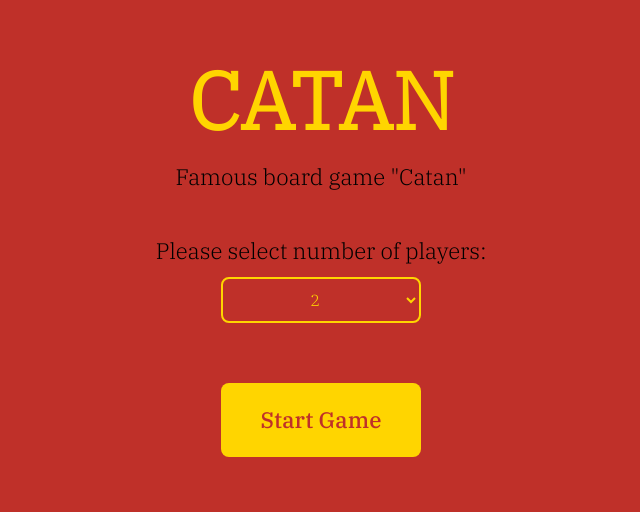
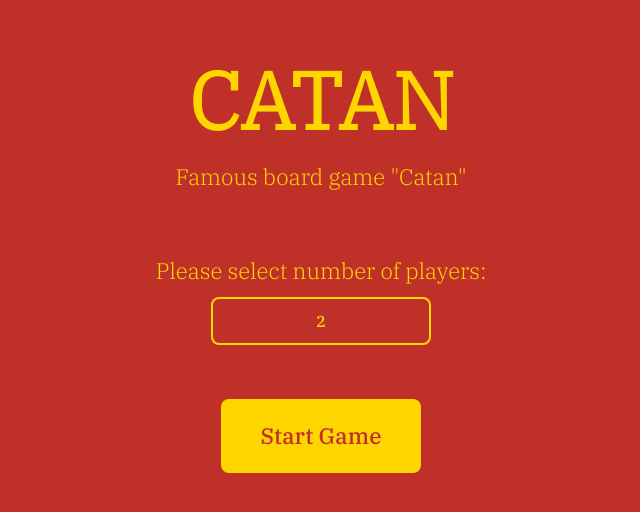
Before and after one commit to jmarsic/catan-board-game, a React (Vite) app: page / in a window 1280 px wide. Shown: the top 512 px of the page, without its empty margins (319-959 px from the left). Built offline with nearby package versions, Linux system fonts and the light colour scheme.

Commit message:
add custom Select component and update css styles

```diff
--- a/src/App.jsx
+++ b/src/App.jsx
@@ -1,6 +1,7 @@
 import { useState, useEffect } from "react";
 
 import Board from "./components/Board.jsx";
+import Select from "./components/Select.jsx";
 
 import { initialData } from "./data/initialHexData.js";
 
@@ -10,9 +11,11 @@
 function App() {
   const [isGameRunning, setIsGameRunning] = useState(false);
   const [hexData, setHexData] = useState(initialData);
+  const [selectedPlayers, setSelectedPlayers] = useState("2");
 
   const startGame = () => {
     console.log("Let's play!");
+    console.log(`Number of active players: ${selectedPlayers}`);
     setIsGameRunning(true);
   };
 
@@ -22,18 +25,18 @@
         <>
           <h1 className="main-header">CATAN</h1>
           <p className="main-text">Famous board game "Catan"</p>
-          <label className="label-text" htmlFor="players">
-            Please select number of players:
-          </label>
-          <select className="select-dropdown" name="players" id="players">
-            <option value="2">2</option>
-            <option value="3">3</option>
-            <option value="4">4</option>
-          </select>
-
-          <button className="main-start-btn" onClick={startGame}>
-            Start Game
-          </button>
+          <form action={startGame} className="form">
+            <label className="label-text" htmlFor="players">
+              Please select number of players:
+            </label>
+            <Select
+              options={["2", "3", "4"]}
+              onSelect={(value) => setSelectedPlayers(value)}
+            />
+            <button className="main-start-btn" type="submit">
+              Start Game
+            </button>
+          </form>
         </>
       )}
       {isGameRunning && (
--- /dev/null
+++ b/src/components/Select.jsx
@@ -0,0 +1,44 @@
+import { useState } from "react";
+
+const Select = ({ options, onSelect }) => {
+  const [isOpen, setIsOpen] = useState(false);
+  const [selected, setSelected] = useState(options[0]);
+
+  const toggleOpen = () => {
+    setIsOpen((prevState) => !prevState);
+  };
+
+  const handleSelect = (option) => {
+    setSelected(option);
+    onSelect(option);
+    setIsOpen(false);
+  };
+
+  return (
+    <div className="custom-select-container">
+      <div
+        className="custom-select-selected"
+        name="players"
+        id="players"
+        onClick={toggleOpen}
+      >
+        {selected}
+      </div>
+      {isOpen && (
+        <div className="custom-select-options">
+          {options.map((option) => (
+            <div
+              key={option}
+              className="custom-select-option"
+              onClick={() => handleSelect(option)}
+            >
+              {option}
+            </div>
+          ))}
+        </div>
+      )}
+    </div>
+  );
+};
+
+export default Select;
--- a/src/index.css
+++ b/src/index.css
@@ -103,13 +103,77 @@
 }
 
 .main-text {
+  color: var(--clr-secondary-400);
   font-size: var(--fs-paragraph);
-  margin-bottom: 40px;
+  margin-bottom: 60px;
+}
+
+.form {
+  display: flex;
+  flex-direction: column;
+  justify-content: center;
+  align-items: center;
 }
 
 .label-text {
+  color: var(--clr-secondary-400);
   font-size: var(--fs-paragraph);
   margin-bottom: 10px;
+}
+.custom-select-container {
+  position: relative;
+  width: 220px;
+  margin-bottom: 44px;
+  border-radius: 8px;
+  font-family: "IBM Plex Serif Bold";
+}
+
+.custom-select-selected {
+  padding: 10px;
+  text-align: center;
+  color: var(--clr-secondary-400);
+  background-color: var(--clr-prymary-400);
+  border-radius: 8px;
+  border: 2px solid var(--clr-secondary-400);
+  cursor: pointer;
+  margin-bottom: 10px;
+}
+
+.custom-select-options {
+  position: absolute;
+  width: 100%;
+  color: var(--clr-secondary-400);
+  background-color: var(--clr-prymary-400);
+  border-radius: 8px;
+  border: 2px solid var(--clr-secondary-400);
+  overflow: hidden;
+}
+
+.custom-select-option {
+  padding: 10px;
+  text-align: center;
+  cursor: pointer;
+}
+
+.custom-select-option:hover {
+  color: var(--clr-prymary-400);
+  background-color: var(--clr-secondary-400);
+}
+
+.main-start-btn {
+  padding: 20px 40px;
+  border-radius: 8px;
+  border: none;
+  cursor: pointer;
+  font-family: "IBM Plex Serif Bold";
+  font-size: var(--fs-paragraph);
+  background-color: var(--clr-secondary-400);
+  color: var(--clr-prymary-400);
+}
+
+.main-start-btn:hover {
+  color: var(--clr-prymary-100);
+  box-shadow: 0px 6px 16px var(--clr-secondary-600);
 }
 
 .active-game--header {
@@ -126,33 +190,6 @@
   font-size: 1.4rem;
   color: var(--clr-secondary-400);
   margin-bottom: 40px;
-}
-
-.select-dropdown {
-  width: 200px;
-  text-align: center;
-  padding: 10px;
-  border-radius: 8px;
-  margin-bottom: 60px;
-  color: var(--clr-secondary-400);
-  background-color: var(--clr-prymary-400);
-  border: 2px solid var(--clr-secondary-400);
-}
-
-.main-start-btn {
-  padding: 20px 40px;
-  border-radius: 8px;
-  border: none;
-  cursor: pointer;
-  font-family: "IBM Plex Serif Bold";
-  font-size: var(--fs-paragraph);
-  background-color: var(--clr-secondary-400);
-  color: var(--clr-prymary-400);
-}
-
-.main-start-btn:hover {
-  color: var(--clr-prymary-100);
-  box-shadow: 0px 6px 16px var(--clr-secondary-600);
 }
 
 .hexagone {
```
